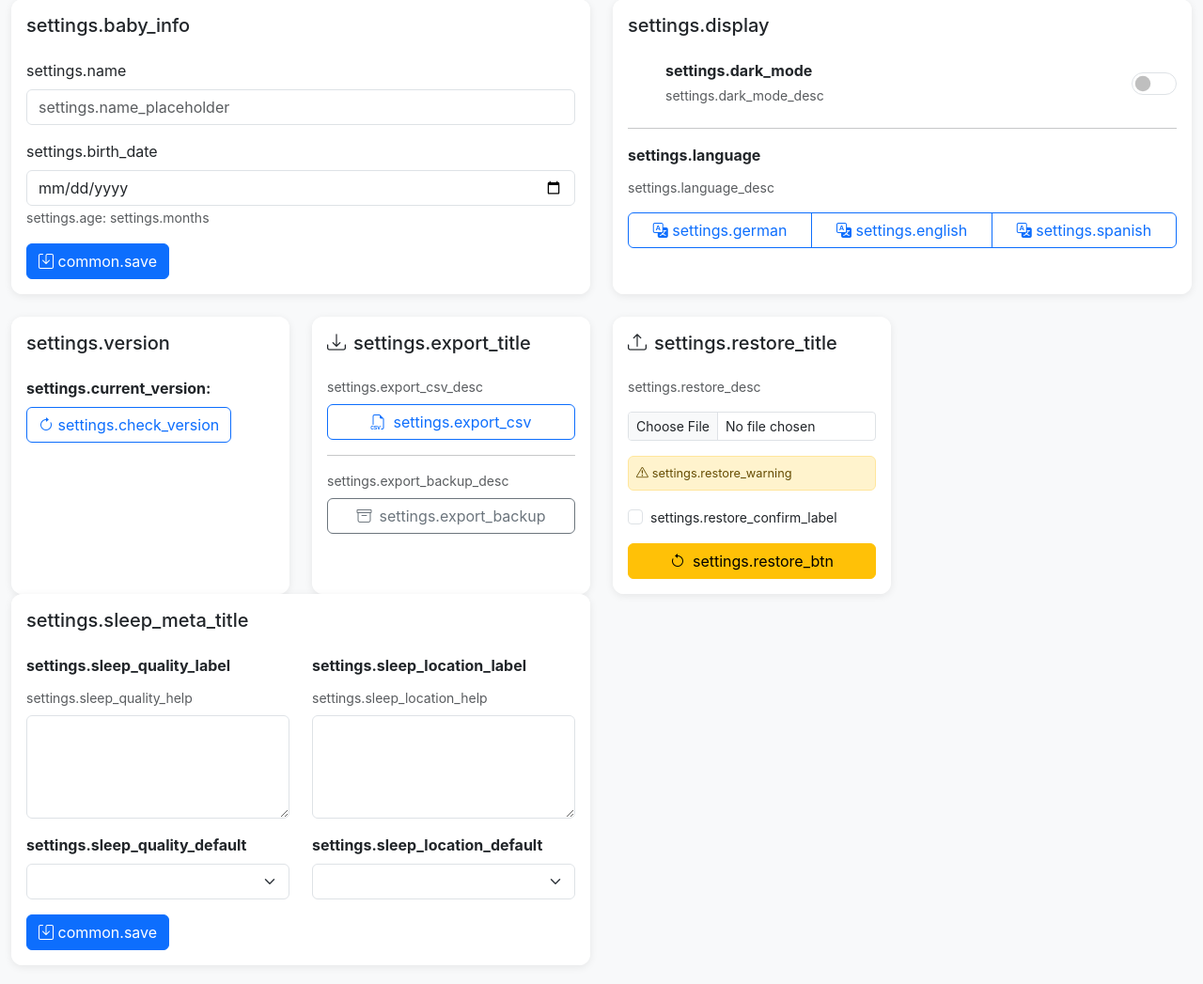
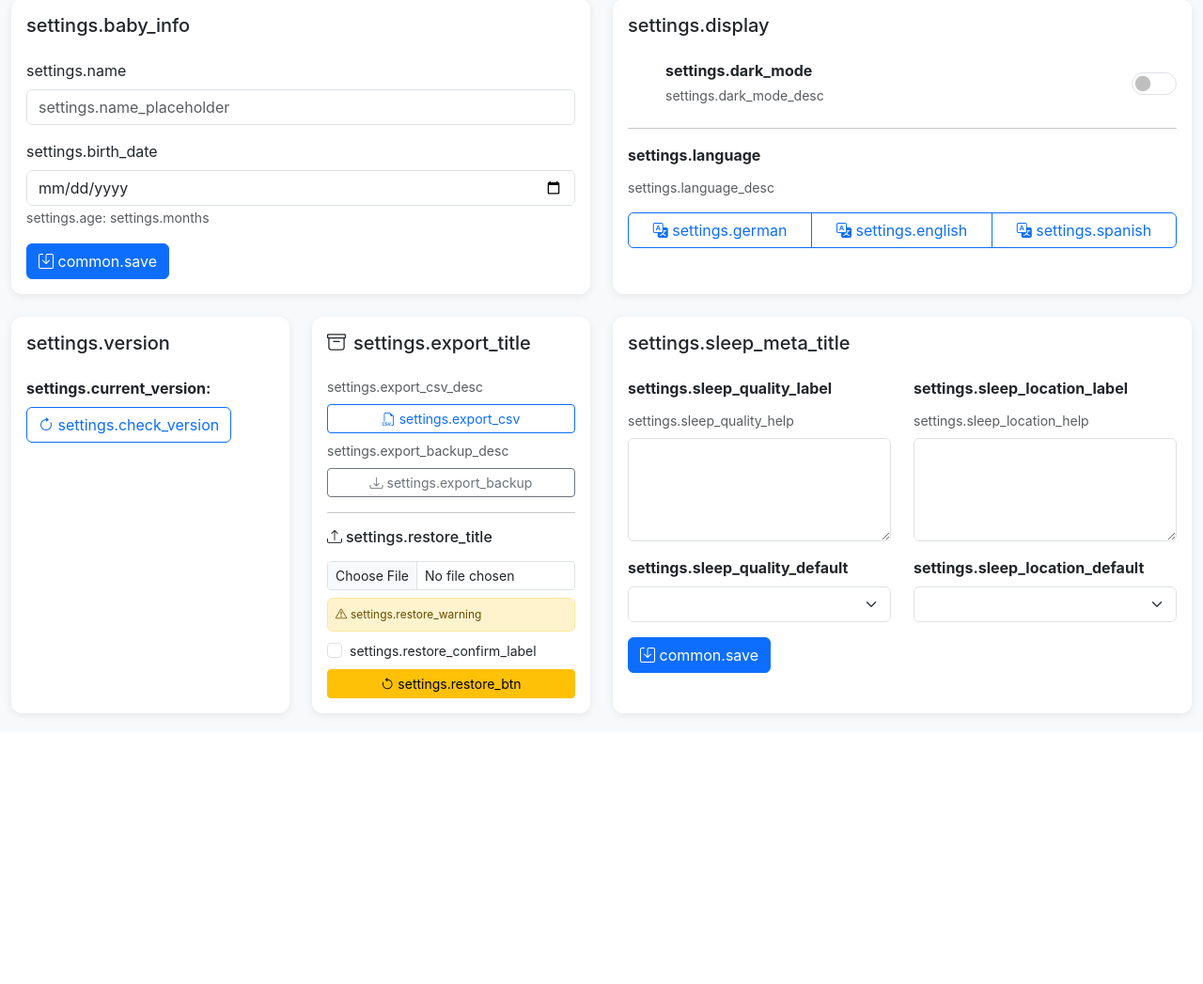
Before and after one commit to Sleepwalker86/myBaby, a Python web app: template app/templates/settings.html in a window 1280 px wide. Shown: the part 134-1181 px from the top of the page at 94% size. After the commit the page ends 897 px from the top, so only its background shows below. Run offline with Jinja, Linux system fonts and the light colour scheme; the template is opened without the code that fills it, so the values that code supplies are empty.

Commit message:
fix: issues #16 #17 #18 - settings layout, CSV export, diaper modal title
#16: Rewrite settings.html layout
- Use Bootstrap g-4 gap for uniform spacing throughout
- Merge Export/Backup and Restore into one card (visually together)
- Fix broken column math (was 3+3+3+6=15): now 3+3+6=12 on lg
- Remove per-card mb-4/mb-lg-0 hacks; g-4 handles all gaps

#17: Fix CSV export completeness
- Add night_waking category (was completely missing)
- Add sleep_quality and sleep_location columns to CSV header
- Pad all existing rows to match new column count

#18: Show diaper type in modal title
- Add <span id="diaperModalTypeLabel"> in modal title
- JS long-press handler updates label from translated diaperLabels map
- Title now reads e.g. "Windel – Beides" instead of just "Windel"

Co-Authored-By: Claude Sonnet 4.6 <noreply@anthropic.com>

```diff
--- a/app/templates/settings.html
+++ b/app/templates/settings.html
@@ -9,9 +9,10 @@
     </div>
 </div>
 
-<div class="row">
-    <!-- Linke Spalte: Baby-Info -->
-    <div class="col-12 col-md-6 mb-4 mb-md-0">
+<!-- Obere Reihe: Baby-Info + Darstellung -->
+<div class="row g-4 mb-4">
+    <!-- Baby-Info -->
+    <div class="col-12 col-md-6">
         <div class="card card-modern h-100">
             <div class="card-body">
                 <h5 class="card-title mb-4">{{ _('settings.baby_info') }}</h5>
@@ -21,7 +22,6 @@
                         <input type="text" class="form-control" id="name" name="name"
                                value="{{ baby_name or '' }}" placeholder="{{ _('settings.name_placeholder') }}">
                     </div>
-
                     <div class="mb-3">
                         <label for="birth_date" class="form-label">{{ _('settings.birth_date') }}</label>
                         <input type="date" class="form-control" id="birth_date" name="birth_date"
@@ -32,7 +32,6 @@
                         </small>
                         {% endif %}
                     </div>
-
                     <button type="submit" class="btn btn-primary">
                         <i class="bi bi-save"></i> {{ _('common.save') }}
                     </button>
@@ -41,8 +40,8 @@
         </div>
     </div>
 
-    <!-- Rechte Spalte: Display -->
-    <div class="col-12 col-md-6 mb-4 mb-md-0">
+    <!-- Darstellung -->
+    <div class="col-12 col-md-6">
         <div class="card card-modern h-100">
             <div class="card-body">
                 <h5 class="card-title mb-4">{{ _('settings.display') }}</h5>
@@ -87,10 +86,10 @@
     </div>
 </div>
 
-<!-- Untere Reihe: Version & Schlaf-Einstellungen -->
-<div class="row mt-4">
-    <!-- Version Card -->
-    <div class="col-12 col-md-6 col-lg-3 mb-4 mb-lg-0">
+<!-- Untere Reihe: Version + Export/Backup/Restore + Schlaf-Einstellungen -->
+<div class="row g-4">
+    <!-- Version -->
+    <div class="col-12 col-md-6 col-lg-3">
         <div class="card card-modern h-100">
             <div class="card-body">
                 <h5 class="card-title mb-4">{{ _('settings.version') }}</h5>
@@ -108,53 +107,52 @@
         </div>
     </div>
 
-    <!-- Export & Backup -->
-    <div class="col-12 col-md-6 col-lg-3 mb-4 mb-lg-0">
+    <!-- Export & Backup + Wiederherstellen (zusammen in einer Card) -->
+    <div class="col-12 col-md-6 col-lg-3">
         <div class="card card-modern h-100">
             <div class="card-body">
                 <h5 class="card-title mb-4">
-                    <i class="bi bi-download me-2"></i>{{ _('settings.export_title') }}
+                    <i class="bi bi-archive me-2"></i>{{ _('settings.export_title') }}
                 </h5>
-                <div class="mb-3">
+
+                <!-- CSV Export -->
+                <div class="mb-2">
                     <p class="text-muted small mb-2">{{ _('settings.export_csv_desc') }}</p>
-                    <a href="{{ url_for('settings.export_csv') }}" class="btn btn-outline-primary w-100">
-                        <i class="bi bi-filetype-csv me-2"></i>{{ _('settings.export_csv') }}
+                    <a href="{{ url_for('settings.export_csv') }}" class="btn btn-outline-primary btn-sm w-100">
+                        <i class="bi bi-filetype-csv me-1"></i>{{ _('settings.export_csv') }}
                     </a>
                 </div>
-                <hr>
-                <div class="mb-0">
+
+                <!-- JSON Backup -->
+                <div class="mb-3">
                     <p class="text-muted small mb-2">{{ _('settings.export_backup_desc') }}</p>
-                    <a href="{{ url_for('settings.export_backup') }}" class="btn btn-outline-secondary w-100">
-                        <i class="bi bi-archive me-2"></i>{{ _('settings.export_backup') }}
+                    <a href="{{ url_for('settings.export_backup') }}" class="btn btn-outline-secondary btn-sm w-100">
+                        <i class="bi bi-download me-1"></i>{{ _('settings.export_backup') }}
                     </a>
                 </div>
-            </div>
-        </div>
-    </div>
 
-    <!-- Backup wiederherstellen -->
-    <div class="col-12 col-md-6 col-lg-3 mb-4 mb-lg-0">
-        <div class="card card-modern h-100 border-warning">
-            <div class="card-body">
-                <h5 class="card-title mb-4">
-                    <i class="bi bi-upload me-2"></i>{{ _('settings.restore_title') }}
-                </h5>
-                <p class="text-muted small mb-3">{{ _('settings.restore_desc') }}</p>
-                <form method="POST" action="{{ url_for('settings.restore_backup') }}" enctype="multipart/form-data" id="restoreForm">
-                    <div class="mb-3">
+                <hr>
+
+                <!-- Backup Wiederherstellen -->
+                <h6 class="mb-3">
+                    <i class="bi bi-upload me-1"></i>{{ _('settings.restore_title') }}
+                </h6>
+                <form method="POST" action="{{ url_for('settings.restore_backup') }}" enctype="multipart/form-data">
+                    <div class="mb-2">
                         <input type="file" class="form-control form-control-sm" id="backup_file" name="backup_file" accept=".json" required>
                     </div>
-                    <div class="alert alert-warning p-2 mb-3" style="font-size: 0.8rem;">
+                    <div class="alert alert-warning p-2 mb-2" style="font-size: 0.75rem;">
                         <i class="bi bi-exclamation-triangle me-1"></i>{{ _('settings.restore_warning') }}
                     </div>
-                    <div class="form-check mb-3">
+                    <div class="form-check mb-2">
                         <input class="form-check-input" type="checkbox" id="confirm_restore" name="confirm_restore" value="1" required>
                         <label class="form-check-label small" for="confirm_restore">
                             {{ _('settings.restore_confirm_label') }}
                         </label>
                     </div>
-                    <button type="submit" class="btn btn-warning w-100" onclick="return confirm('{{ _('settings.restore_warning') }}')">
-                        <i class="bi bi-arrow-counterclockwise me-2"></i>{{ _('settings.restore_btn') }}
+                    <button type="submit" class="btn btn-warning btn-sm w-100"
+                            onclick="return confirm('{{ _('settings.restore_warning') }}')">
+                        <i class="bi bi-arrow-counterclockwise me-1"></i>{{ _('settings.restore_btn') }}
                     </button>
                 </form>
             </div>
@@ -162,7 +160,7 @@
     </div>
 
     <!-- Schlaf-Einstellungen -->
-    <div class="col-12 col-md-12 col-lg-6">
+    <div class="col-12 col-lg-6">
         <div class="card card-modern h-100">
             <div class="card-body">
                 <h5 class="card-title mb-4">{{ _('settings.sleep_meta_title') }}</h5>
@@ -225,16 +223,11 @@
 
 {% block scripts %}
 <script>
-    // Dark Mode Toggle für Settings-Seite
-    // Nur "change" nutzen: bei Checkbox feuern sowohl click als auch change — doppeltes
-    // toggleTheme() würde das Theme sofort wieder zurücksetzen (Schalter wirkte tot).
     (function() {
         const darkModeToggle = document.getElementById('darkModeToggle');
         const html = document.documentElement;
 
-        if (!darkModeToggle) {
-            return;
-        }
+        if (!darkModeToggle) return;
 
         function applyTheme(theme) {
             const t = theme === 'dark' ? 'dark' : 'light';
@@ -243,26 +236,19 @@
             darkModeToggle.checked = (t === 'dark');
         }
 
-        function loadTheme() {
-            const savedTheme = localStorage.getItem('theme') || 'light';
-            applyTheme(savedTheme);
-        }
-
         darkModeToggle.addEventListener('change', function() {
             applyTheme(darkModeToggle.checked ? 'dark' : 'light');
         });
 
-        loadTheme();
+        applyTheme(localStorage.getItem('theme') || 'light');
     })();
 
-    // Versionsprüfung
     (function() {
         const checkVersionBtn = document.getElementById('checkVersionBtn');
         const versionCheckResult = document.getElementById('versionCheckResult');
 
         if (!checkVersionBtn) return;
 
-        // Übersetzungen für JavaScript
         const translations = {
             checking: {{ _('settings.checking') | tojson }},
             update_available: {{ _('settings.update_available') | tojson }},
@@ -277,40 +263,26 @@
         checkVersionBtn.addEventListener('click', function() {
             const btn = this;
             const originalText = btn.innerHTML;
-
-            // Button deaktivieren und Loading-Status anzeigen
             btn.disabled = true;
             btn.innerHTML = `<span class="spinner-border spinner-border-sm me-2"></span>${translations.checking}`;
 
-            // Versionsprüfung durchführen
             fetch('{{ url_for("settings.check_version") }}')
                 .then(response => response.json())
                 .then(data => {
                     btn.disabled = false;
                     btn.innerHTML = originalText;
                     versionCheckResult.style.display = 'block';
-
                     if (data.success) {
                         if (data.update_available) {
                             versionCheckResult.className = 'mt-3 alert alert-warning';
-                            versionCheckResult.innerHTML = `
-                                <strong>${translations.update_available}</strong><br>
-                                ${translations.latest_version}: <strong>${data.latest_version}</strong><br>
-                                <small class="text-muted">${translations.current_version}: ${data.current_version}</small>
-                            `;
+                            versionCheckResult.innerHTML = `<strong>${translations.update_available}</strong><br>${translations.latest_version}: <strong>${data.latest_version}</strong><br><small class="text-muted">${translations.current_version}: ${data.current_version}</small>`;
                         } else {
                             versionCheckResult.className = 'mt-3 alert alert-success';
-                            versionCheckResult.innerHTML = `
-                                <strong>${translations.up_to_date}</strong><br>
-                                <small class="text-muted">${translations.running_latest}: ${data.current_version}</small>
-                            `;
+                            versionCheckResult.innerHTML = `<strong>${translations.up_to_date}</strong><br><small class="text-muted">${translations.running_latest}: ${data.current_version}</small>`;
                         }
                     } else {
                         versionCheckResult.className = 'mt-3 alert alert-danger';
-                        versionCheckResult.innerHTML = `
-                            <strong>${translations.check_failed}</strong><br>
-                            <small>${data.message || translations.unknown_error}</small>
-                        `;
+                        versionCheckResult.innerHTML = `<strong>${translations.check_failed}</strong><br><small>${data.message || translations.unknown_error}</small>`;
                     }
                 })
                 .catch(error => {
@@ -318,10 +290,7 @@
                     btn.innerHTML = originalText;
                     versionCheckResult.style.display = 'block';
                     versionCheckResult.className = 'mt-3 alert alert-danger';
-                    versionCheckResult.innerHTML = `
-                        <strong>${translations.check_failed}</strong><br>
-                        <small>${error.message || translations.unknown_error}</small>
-                    `;
+                    versionCheckResult.innerHTML = `<strong>${translations.check_failed}</strong><br><small>${error.message || translations.unknown_error}</small>`;
                 });
         });
     })();
```
Also changed, not shown: app/routes/settings.py (+19 -13 lines), app/templates/index.html (+7 -1 lines).
